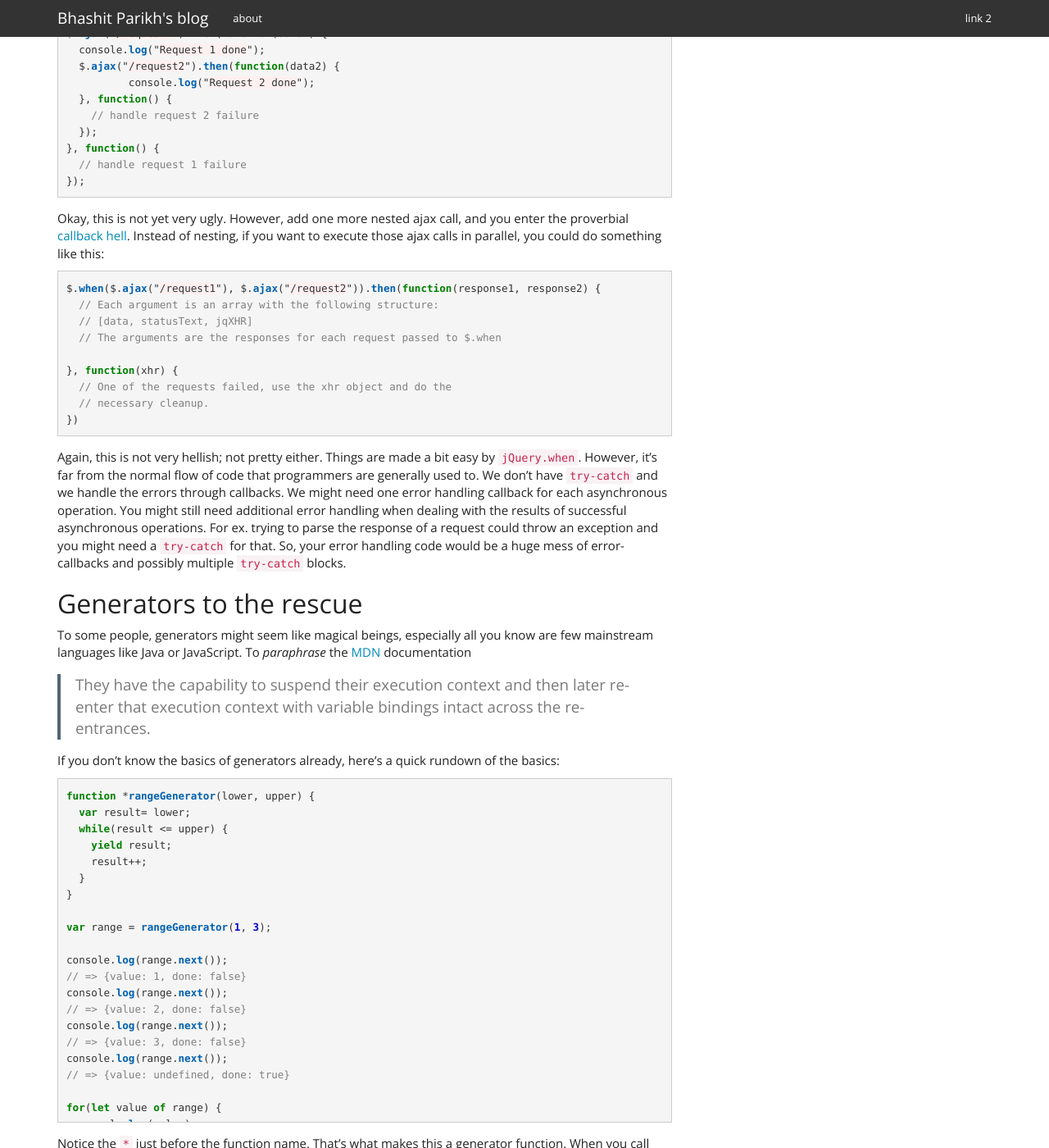
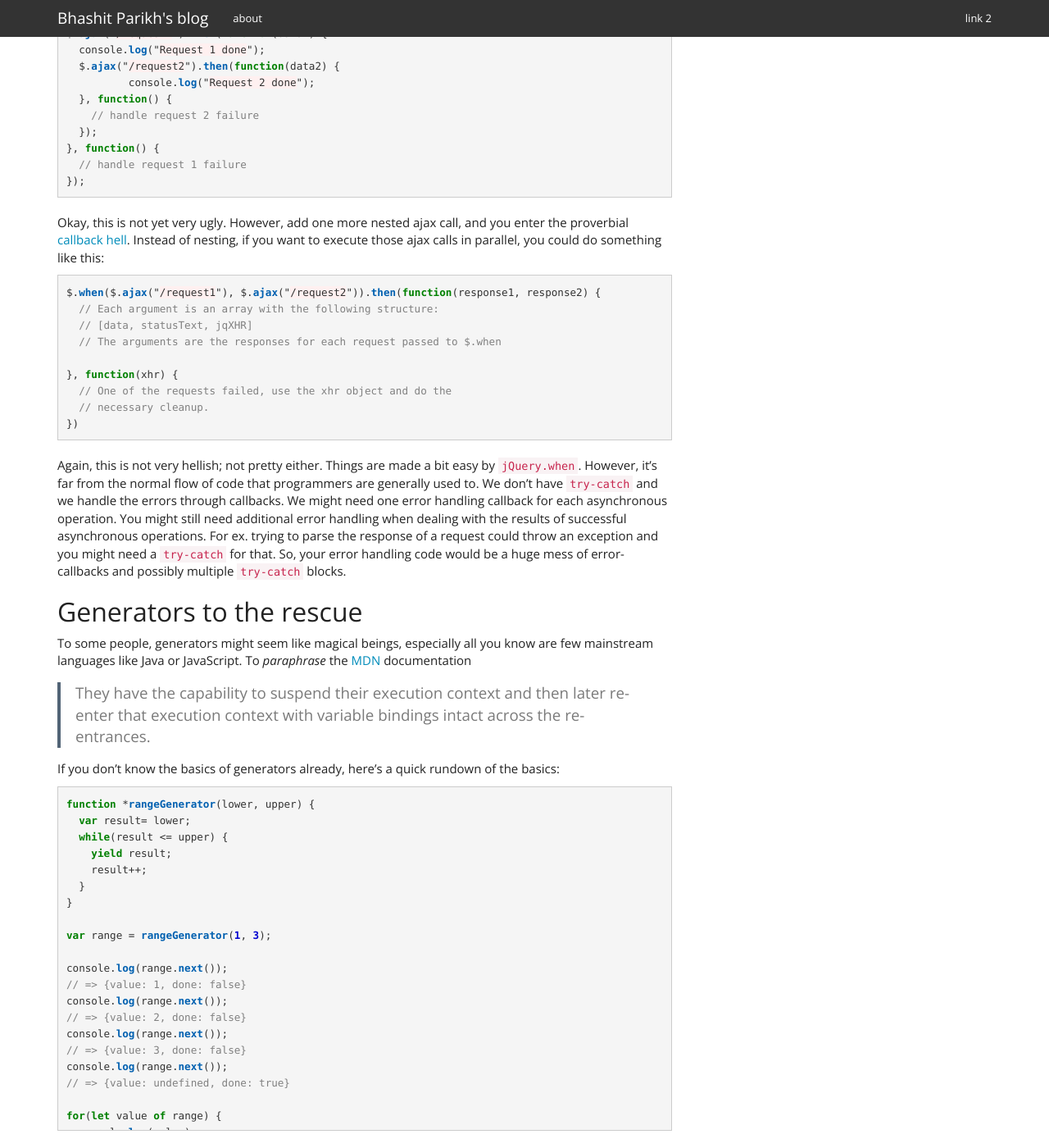
Before and after one commit to Bhashit/bhashit.github.io, a Jekyll site: the page built from _posts/2014-06-04-better-jquery-ajax-with-es6-generators.markdown, in a window 1280 px wide and 1400 px high, scrolled down 1123 px. Shown: the whole window at 82% size. Built offline with Jekyll 4.4.1, drawn with Linux system fonts in a browser that asks for light colours; comment, search, counter and statistics services are not loaded.

Commit message:
Some minor mods

```diff
--- a/css/style.css
+++ b/css/style.css
@@ -41,8 +41,7 @@ pre code {
 }
 
 .highlight {
-   margin-bottom: 15px;
-   border-radius: 4px;
+   margin-bottom: 20px;
 }
 
 .highlight pre {
```
